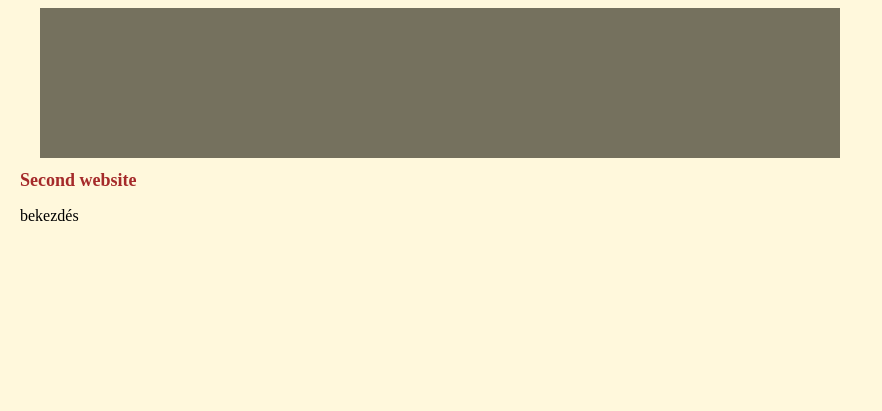
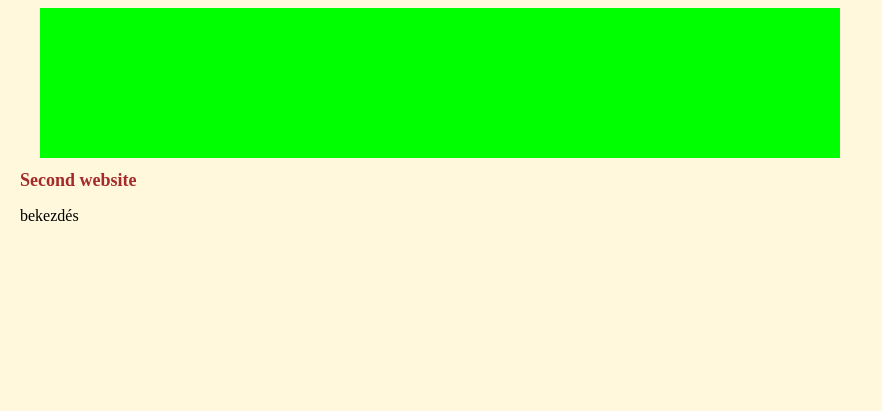
Before and after one commit to tarjanyizsolt/sc, a plain HTML site: page index.html in a window 1280 px wide. Shown: the whole page, without its empty margins (0-882 px from the left). Drawn offline with Linux system fonts and the light colour scheme.

Commit message:
ver 1.02

```diff
--- a/index.html
+++ b/index.html
@@ -1,6 +1,6 @@
 <html>
     <head>
-        <title>Second website</title>
+        <title>.:Second website:.</title>
         <meta charset="utf-8">
         <link rel="stylesheet" href="main.css">
 
--- a/main.css
+++ b/main.css
@@ -12,7 +12,7 @@ body {
 }
 
 header {
-    background: rgb(117, 113, 94);
+    background: lime;
     margin-left: 20px;
     margin-right: 20px;
     width: 800px;
```
